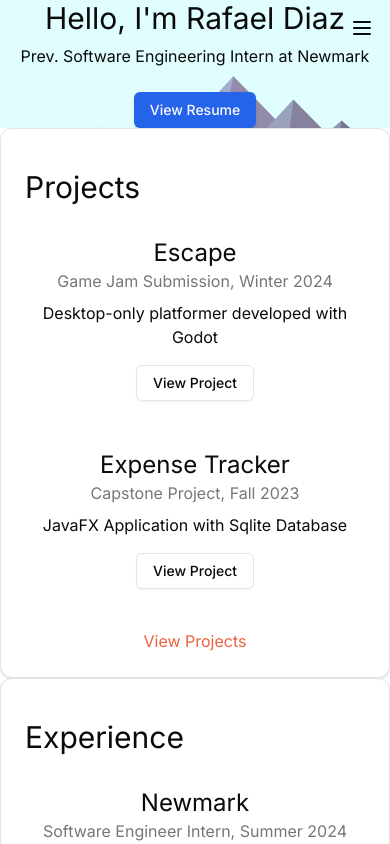
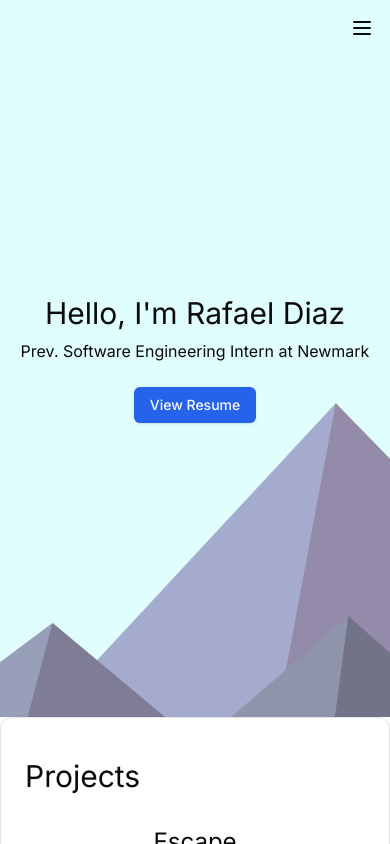
Before and after one commit to availe/Personal-Website-V2, a Next.js app: page / in a window 390 px wide. Shown: the top 844 px of the page. Built offline with nearby package versions, Linux system fonts and the light colour scheme.

Commit message:
hero defined in pixels for old mobile browsers

```diff
--- a/src/components/home/hero.tsx
+++ b/src/components/home/hero.tsx
@@ -3,7 +3,7 @@ import { Button } from "../ui/button";
 
 const Hero = () => {
   return (
-    <main className="min-h-[5rem] bg-[url('/flat-mountains.svg')] bg-cover bg-center flex flex-col justify-center">
+    <main className="min-h-[600px] min-h-[85svh] bg-[url('/flat-mountains.svg')] bg-cover bg-center flex flex-col justify-center">
       <section className="text-center flex flex-col gap-6 md:gap-8 md:mt-[-10svh]">
         <div className="flex flex-col gap-2">
           <h1 className="text-3xl md:text-5xl">Hello, I&apos;m Rafael Diaz</h1>
```
